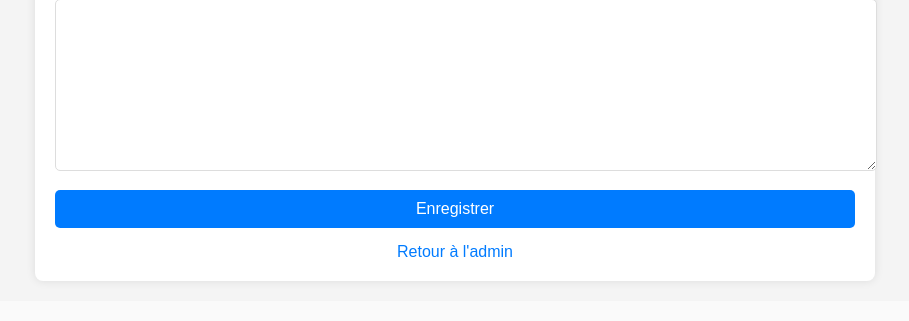
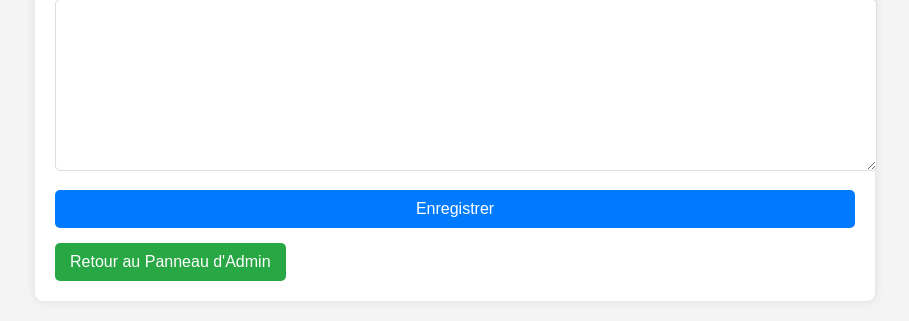
Before and after one commit to LhenryAxel/PHP-POO, a PHP site: page /admin-structure.php in a window 1280 px wide. Shown: the part 577-898 px from the top of the page, without its empty margins (185-1094 px from the left). Before the commit the page ends 861 px from the top, so only its background shows below. Run offline with PHP 8.4, Linux system fonts and the light colour scheme; some libraries are stand-ins or nearby versions.

Commit message:
fix return admin panel in home

```diff
--- a/app/Views/admin-structure.php
+++ b/app/Views/admin-structure.php
@@ -69,6 +69,21 @@
         .back-link:hover {
             text-decoration: underline;
         }
+
+        .admin-btn {
+            display: inline-block;
+            text-decoration: none;
+            padding: 10px 15px;
+            background-color: #28a745;
+            color: white;
+            border-radius: 5px;
+            margin-top: 15px;
+            transition: 0.3s;
+        }
+
+        .admin-btn:hover {
+            background-color: #1e7e34;
+        }
     </style>
 
     <script src="https://cdn.tiny.cloud/1/no4el2dls3ms4xzvu5gtl4ehoedvog1w20cpsblibmyif6gh/tinymce/6/tinymce.min.js" referrerpolicy="origin"></script>
@@ -103,7 +118,7 @@
             <button type="submit">Enregistrer</button>
         </form>
 
-        <a href="index.php?page=admin" class="back-link">Retour à l'admin</a>
+        <a href="index.php?page=admin" class="admin-btn">Retour au Panneau d'Admin</a>
     </div>
 
 </body>
--- a/app/Views/update-pages.php
+++ b/app/Views/update-pages.php
@@ -90,6 +90,8 @@
             font-weight: bold;
         }
 
+
+
     </style>
 </head>
 <body>
```
Also changed, not shown: app/Views/home.php (+16 -0 lines).
